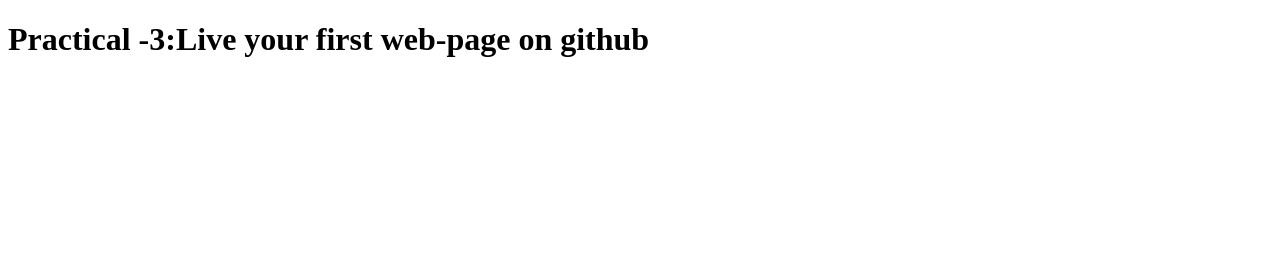
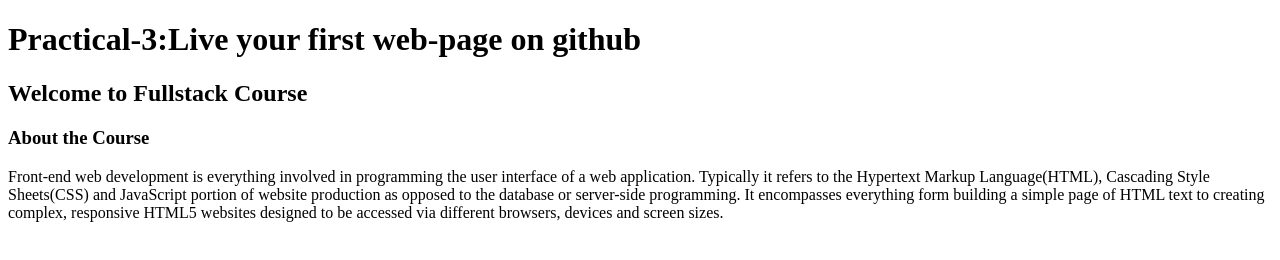
Before and after one commit to deekshashukla1/Fullstack_practical3, a plain HTML site: page index.html in a window 1280 px wide. Drawn offline with Linux system fonts and the light colour scheme.

Commit message:
first commit

```diff
--- a/index.html
+++ b/index.html
@@ -6,7 +6,14 @@
     <meta name="viewport" content="width=device-width, initial-scale=1.0">
     <title>Assignment 1</title>
 </head>
-  <body>
-        <h1>Practical -3:Live your first web-page on github</h1>
-  </body>
+<body>
+    <h1>Practical-3:Live your first web-page on github</h1>
+    <h2>Welcome to Fullstack Course</h2>
+    <h3>About the Course</h3>
+    <p>Front-end web development is everything involved in programming the user
+    interface of a web application. Typically it refers to the Hypertext Markup Language(HTML), Cascading Style Sheets(CSS) and
+        JavaScript portion of website production as opposed to the database or server-side programming.
+        It encompasses everything form building a simple page of HTML text to creating complex, responsive
+        HTML5 websites designed to be accessed via different browsers, devices and screen sizes.</p>
+</body>
 </html>
```
